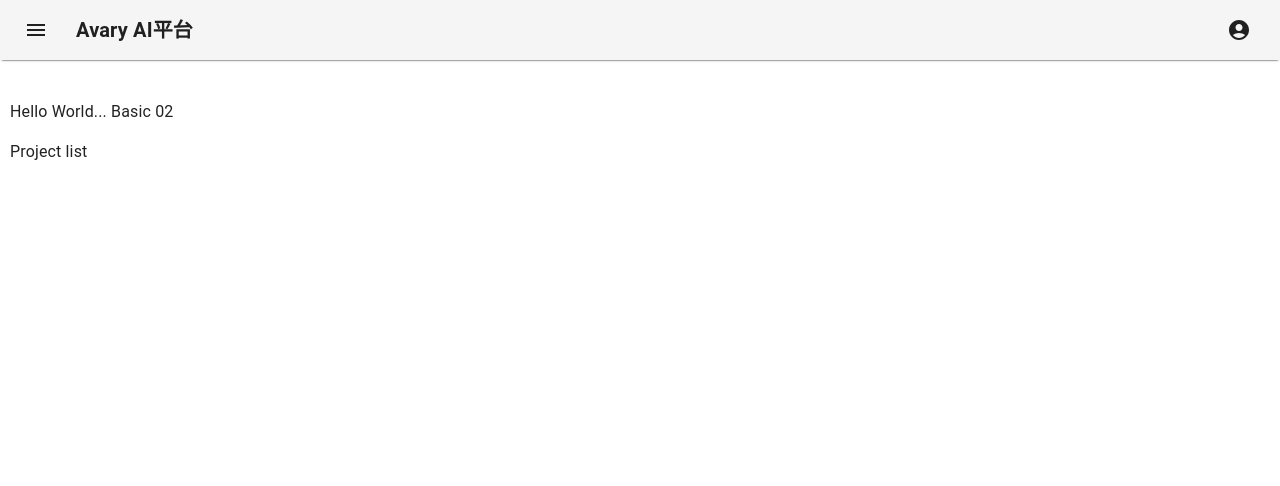
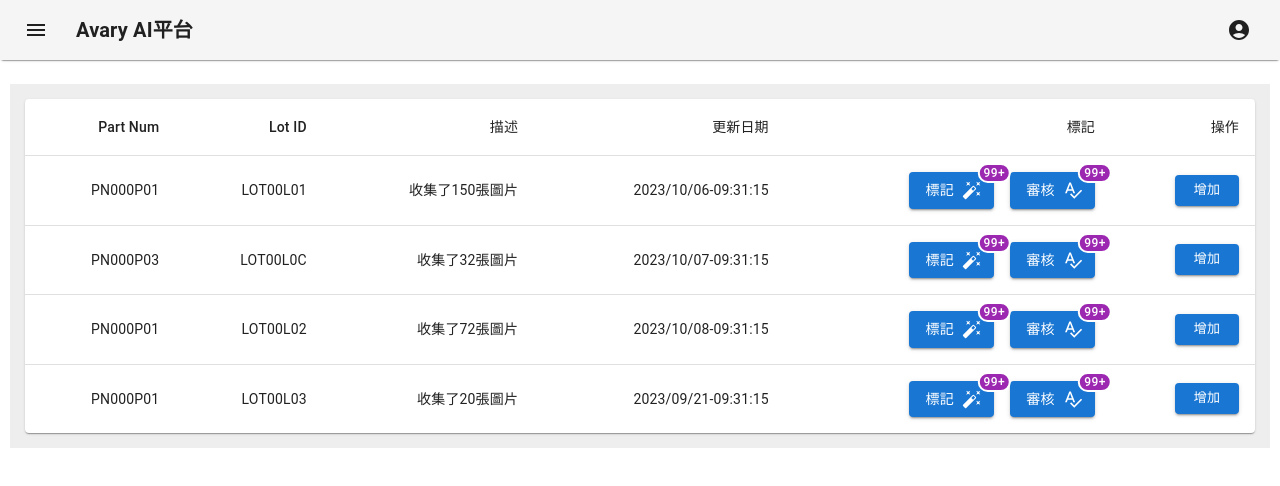
Before and after one commit to JasonYCHuang/template_client, a React (Create React App) app: page / in a window 1280 px wide. Shown: the top 486 px of the page. Built offline with nearby package versions, Linux system fonts and the light colour scheme.

Commit message:
add dataset page

```diff
--- a/src/components/comp_routes.tsx
+++ b/src/components/comp_routes.tsx
@@ -1,6 +1,6 @@
 import { Routes, Route } from 'react-router-dom';
 import { Box } from '@mui/material';
-import PageAvaryAI from './page_avary_ai/index';
+import PageDataset from './page_avary_ai/dataset';
 import PageStyleBasic from './page_style_basic/index';
 import PageStyleMui from './page_style_mui/index';
 import PageStyleMuiAdv from './page_style_mui_adv/index';
@@ -9,7 +9,7 @@ import PageDataReducer from './page_data_reducer/index';
 const RoutesComp = () => (
   <Box sx={{ px: '10px' }}>
     <Routes>
-      <Route path="/" element={<PageAvaryAI />} />
+      <Route path="/" element={<PageDataset />} />
       <Route path="/style_basic" element={<PageStyleBasic />} />
       <Route path="/style_mui" element={<PageStyleMui />} />
       <Route path="/style_mui_adv" element={<PageStyleMuiAdv />} />
--- /dev/null
+++ b/src/components/page_avary_ai/dataset.tsx
@@ -0,0 +1,137 @@
+import Table from '@mui/material/Table';
+import TableBody from '@mui/material/TableBody';
+import TableCell from '@mui/material/TableCell';
+import TableContainer from '@mui/material/TableContainer';
+import TableHead from '@mui/material/TableHead';
+import TableRow from '@mui/material/TableRow';
+import Paper from '@mui/material/Paper';
+import Stack from '@mui/material/Stack';
+import Button from '@mui/material/Button';
+import Badge, { BadgeProps } from '@mui/material/Badge';
+import { styled } from '@mui/material/styles';
+import AutoFixHighIcon from '@mui/icons-material/AutoFixHigh';
+import SpellcheckIcon from '@mui/icons-material/Spellcheck';
+
+const StyledBadge = styled(Badge)<BadgeProps>(({ theme }) => ({
+  '& .MuiBadge-badge': {
+    right: -40,
+    top: -5,
+    border: `2px solid ${theme.palette.background.paper}`,
+    padding: '0 4px',
+  },
+}));
+
+const styleRoot = {
+  padding: 15,
+  backgroundColor: '#eeeeee',
+};
+
+interface TypDataset {
+  partNum: string,
+  lotId: string,
+  description: string,
+  createdAt: string,
+  updatedAt: string,
+}
+
+const datasets: TypDataset[] = [
+  {
+    partNum: 'PN000P01',
+    lotId: 'LOT00L01',
+    description: '收集了150張圖片',
+    createdAt: '2023/10/01-14:01:20',
+    updatedAt: '2023/10/06-09:31:15',
+  },
+  {
+    partNum: 'PN000P03',
+    lotId: 'LOT00L0C',
+    description: '收集了32張圖片',
+    createdAt: '2023/10/02-14:01:20',
+    updatedAt: '2023/10/07-09:31:15',
+  },
+  {
+    partNum: 'PN000P01',
+    lotId: 'LOT00L02',
+    description: '收集了72張圖片',
+    createdAt: '2023/10/05-14:01:20',
+    updatedAt: '2023/10/08-09:31:15',
+  },
+  {
+    partNum: 'PN000P01',
+    lotId: 'LOT00L03',
+    description: '收集了20張圖片',
+    createdAt: '2023/09/15-14:01:20',
+    updatedAt: '2023/09/21-09:31:15',
+  },
+];
+
+const labelBtns = () => (
+  <Stack spacing={2} direction="row" justifyContent="flex-end">
+    <Button variant="contained" endIcon={<AutoFixHighIcon />}>
+      <StyledBadge badgeContent={999} color="secondary">
+        標記
+      </StyledBadge>
+    </Button>
+    <Button variant="contained" endIcon={<SpellcheckIcon />}>
+      <StyledBadge badgeContent={999} color="secondary">
+        審核
+      </StyledBadge>
+    </Button>
+  </Stack>
+);
+
+const opBtns = () => (
+  <Stack spacing={2} direction="row" justifyContent="flex-end">
+    <Button variant="contained" size="small">增加</Button>
+  </Stack>
+);
+
+const RowComp = () => (
+  <TableBody>
+    {
+      datasets.map((row) => (
+        <TableRow
+          key={row.updatedAt}
+          sx={{ '&:last-child td, &:last-child th': { border: 0 } }}
+        >
+          <TableCell align="right">{row.partNum}</TableCell>
+          <TableCell align="right">{row.lotId}</TableCell>
+          <TableCell align="right">{row.description}</TableCell>
+          <TableCell align="right">{row.updatedAt}</TableCell>
+          <TableCell align="right">
+            { labelBtns() }
+          </TableCell>
+          <TableCell align="right">
+            { opBtns() }
+          </TableCell>
+        </TableRow>
+      ))
+    }
+  </TableBody>
+);
+
+const TableComp = () => (
+  <TableContainer component={Paper}>
+    <Table sx={{ minWidth: 650 }} aria-label="simple table">
+      <TableHead>
+        <TableRow>
+          <TableCell align="right">Part Num</TableCell>
+          <TableCell align="right">Lot ID</TableCell>
+          <TableCell align="right">描述</TableCell>
+          <TableCell align="right">更新日期</TableCell>
+          <TableCell align="right">標記</TableCell>
+          <TableCell align="right">操作</TableCell>
+        </TableRow>
+      </TableHead>
+      <RowComp />
+    </Table>
+  </TableContainer>
+);
+
+const PageDataset = () => (
+  <div style={styleRoot}>
+    <TableComp />
+  </div>
+);
+
+export default PageDataset;
```
